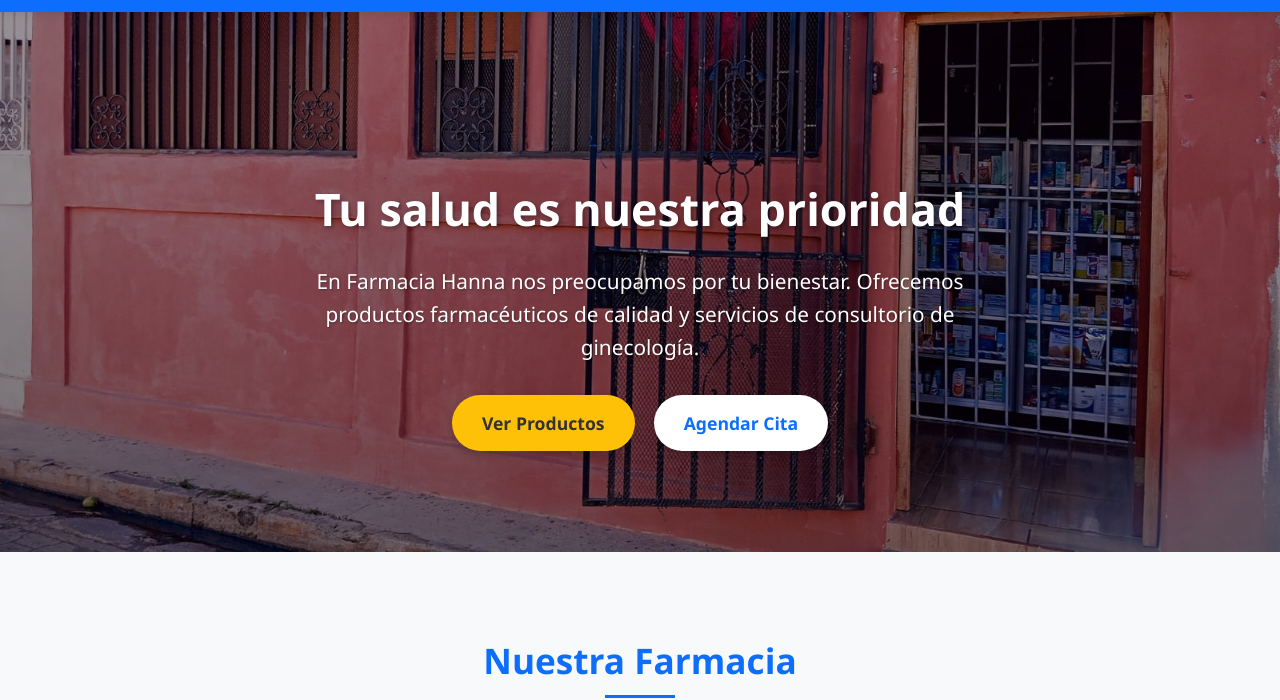
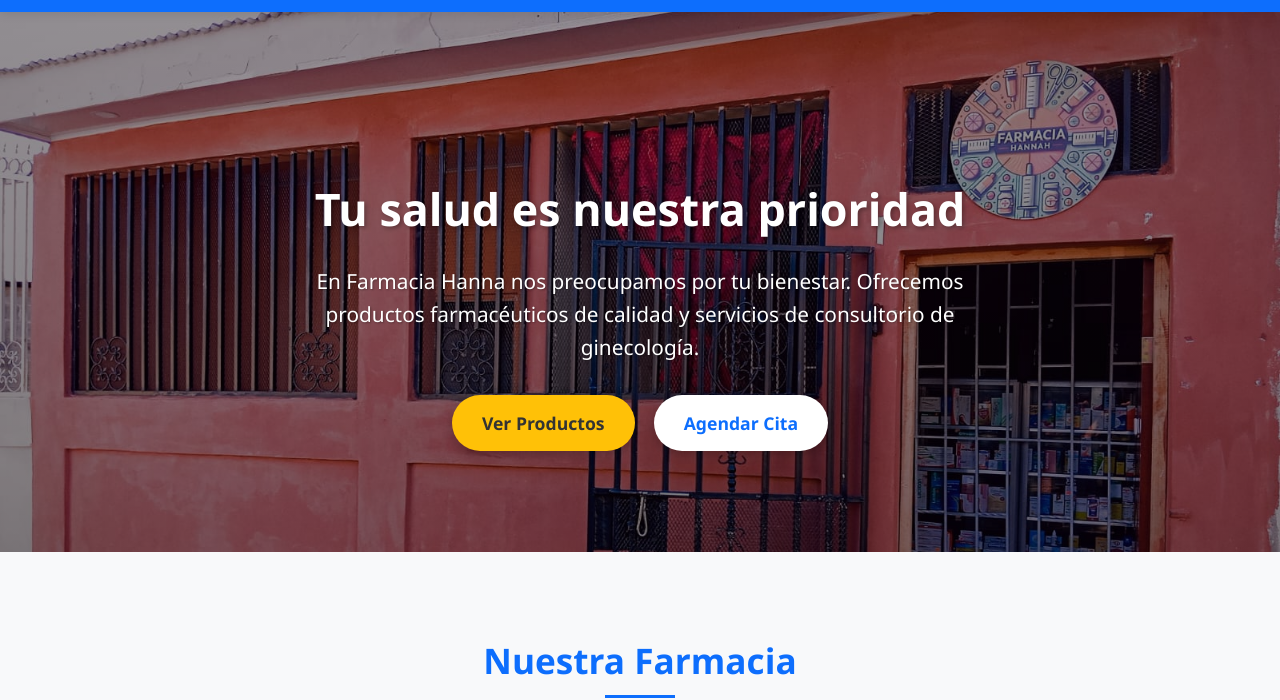
Before and after one commit to obed-uwu/FarmaciaHannah, a plain HTML site: page index.html in a window 1280 px wide. Shown: the part 68-768 px from the top of the page. Drawn offline with Linux system fonts and the light colour scheme.

Commit message:
Adjust background position for hero section to enhance visual appeal

```diff
--- a/index.html
+++ b/index.html
@@ -112,7 +112,7 @@
                 linear-gradient(rgba(0, 0, 0, 0.4), rgba(0, 0, 0, 0.5)),
                 url('foto.jpg');
             background-size: cover;
-            background-position: center 70%;
+            background-position: center 10%;
             background-repeat: no-repeat;
             background-attachment: fixed;
             color: white;
```
